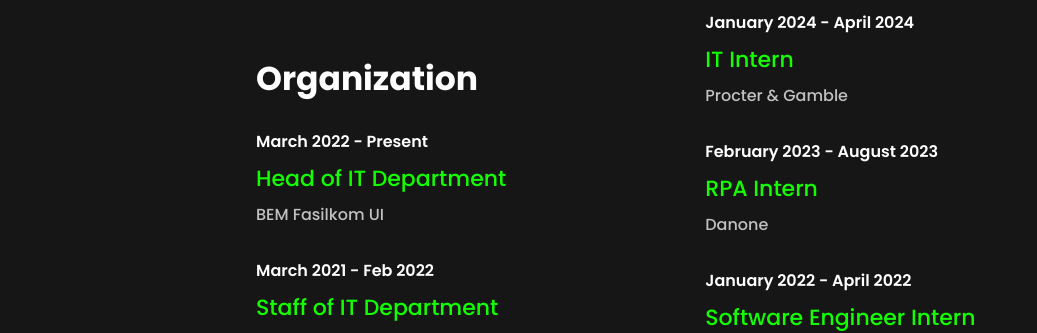
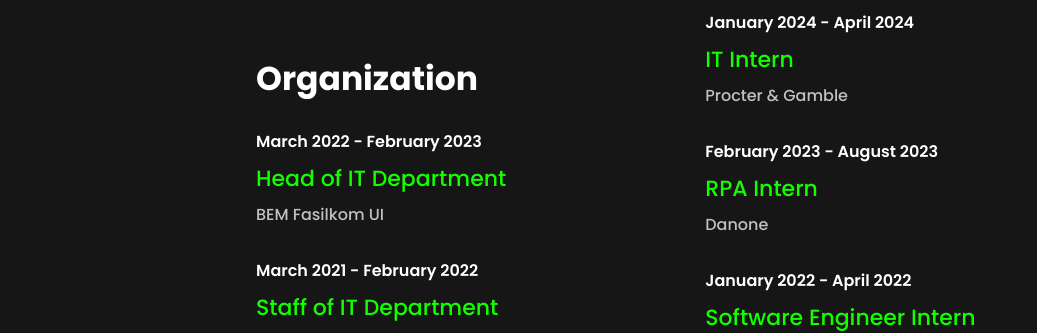
Before and after one commit to dzikriqalampacil/personal-website, a Next.js app: page / in a window 1280 px wide. Shown: the part 2660-2993 px from the top of the page, without its empty margins (0-1037 px from the left). Built offline with nearby package versions, Linux system fonts and the light colour scheme; no server answers.

Commit message:
feat: reupdate experiences

```diff
--- a/ui/component/Experiences/index.jsx
+++ b/ui/component/Experiences/index.jsx
@@ -80,12 +80,12 @@
               Organization
             </Heading>
             <Item
-              date={"March 2022 - Present"}
+              date={"March 2022 - February 2023"}
               title={"Head of IT Department"}
               institution={"BEM Fasilkom UI"}
             />
             <Item
-              date={"March 2021 - Feb 2022"}
+              date={"March 2021 - February 2022"}
               title={"Staff of IT Department"}
               institution={"BEM Fasilkom UI"}
             />
```
